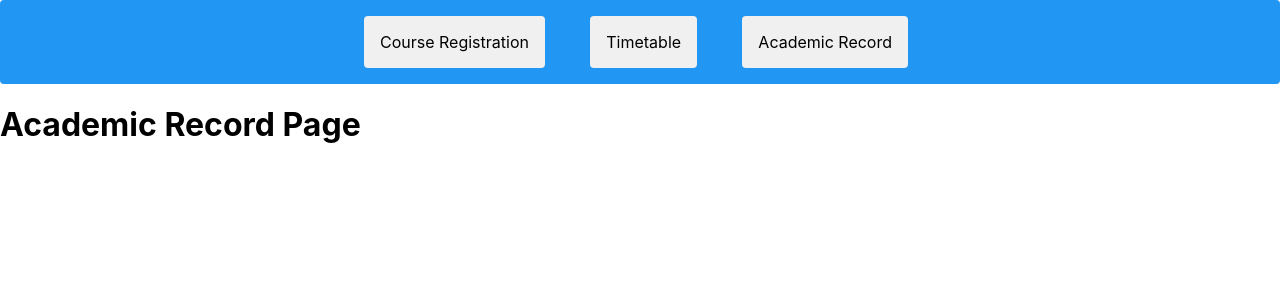
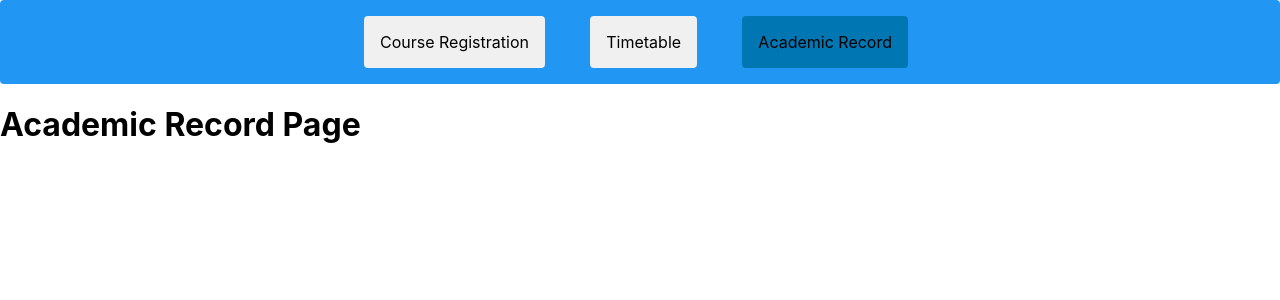
Before and after one commit to ZAGORE7/StudentPortal, a React (Create React App) app: page /student/academic-record in a window 1280 px wide. Shown: the top 300 px of the page. Built offline with nearby package versions, Linux system fonts and the light colour scheme.

Commit message:
CourseTrackingandtabhighlight

```diff
--- a/src/App.js
+++ b/src/App.js
@@ -1,14 +1,19 @@
-import React from "react";
-import ReactDOM from "react-dom/client";
+import "./App.css";
+import {
+  BrowserRouter as Router,
+  Route,
+  Routes,
+  RouterProvider,
+} from "react-router-dom";
+import { CourseProvider } from "./components/CourseContext";
 import router from "./Routes/Mainroutes";
-import { createBrowserRouter, RouterProvider } from "react-router-dom";
 
-// ==============================|| APP - THEME, ROUTER, LOCAL  ||============================== //
-
-const App = () => (
-  <React.StrictMode>
-    <RouterProvider router={router} />
-  </React.StrictMode>
-);
+function App() {
+  return (
+    <CourseProvider>
+      <RouterProvider router={router} />
+    </CourseProvider>
+  );
+}
 
 export default App;
--- a/src/Routes/Mainroutes.js
+++ b/src/Routes/Mainroutes.js
@@ -6,6 +6,7 @@ import { createBrowserRouter, RouterProvider } from "react-router-dom";
 import TimetablePage from "../pages/TimeTablePage";
 import CourseRegistrationPage from "../pages/CourseRegistrationPage";
 import AcademicRecordPage from "../pages/AcademicRecordPage";
+import { BrowserRouter as Router, Route, Routes } from "react-router-dom";
 // ==============================|| MAIN ROUTING ||============================== //
 
 const router = createBrowserRouter([
--- /dev/null
+++ b/src/components/CourseContext.js
@@ -0,0 +1,15 @@
+import { createContext, useState } from "react";
+
+const CourseContext = createContext();
+
+export const CourseProvider = ({ children }) => {
+  const [selectedCourses, setSelectedCourses] = useState([]);
+
+  return (
+    <CourseContext.Provider value={{ selectedCourses, setSelectedCourses }}>
+      {children}
+    </CourseContext.Provider>
+  );
+};
+
+export default CourseContext;
--- a/src/components/Navbar.js
+++ b/src/components/Navbar.js
@@ -1,10 +1,11 @@
 import React from "react";
-import { useNavigate } from "react-router-dom";
-import { Container, Tab, Tabs } from "@mui/material";
+import { useNavigate, useLocation } from "react-router-dom";
+import { Container } from "@mui/material";
 import NavTabs from "./Tabs";
 
 const Navbar = () => {
   const navigate = useNavigate();
+  const location = useLocation();
 
   const handleTabClick = (to) => {
     navigate(to);
@@ -13,7 +14,7 @@ const Navbar = () => {
   return (
     <div style={styles.navbarContainer}>
       <Container maxWidth="sm">
-        <NavTabs />
+        <NavTabs currentLocation={location.pathname} />
       </Container>
     </div>
   );
--- a/src/components/Tabs.js
+++ b/src/components/Tabs.js
@@ -2,20 +2,20 @@ import * as React from "react";
 import Box from "@mui/material/Box";
 import { Link } from "react-router-dom";
 
-export default function NavTabs() {
-  const linkStyles = {
+const NavTabs = ({ currentLocation }) => {
+  const linkStyles = (to) => ({
     textDecoration: "none",
     color: "inherit",
     transition: "background-color 0.3s",
     padding: "16px",
-    backgroundColor: "#f0f0f0",
+    backgroundColor: to === currentLocation ? "#0077b3" : "#f0f0f0",
     borderRadius: "4px",
     marginRight: "8px",
     cursor: "pointer",
     "&:hover": {
       backgroundColor: "#e0e0e0",
     },
-  };
+  });
 
   return (
     <Box sx={{ width: "100%" }}>
@@ -25,16 +25,24 @@ export default function NavTabs() {
           justifyContent: "space-between",
         }}
       >
-        <Link to="/student/course-registration" style={linkStyles}>
+        <Link
+          to="/student/course-registration"
+          style={linkStyles("/student/course-registration")}
+        >
           Course Registration
         </Link>
-        <Link to="/student/timetable" style={linkStyles}>
+        <Link to="/student/timetable" style={linkStyles("/student/timetable")}>
           Timetable
         </Link>
-        <Link to="/student/academic-record" style={linkStyles}>
+        <Link
+          to="/student/academic-record"
+          style={linkStyles("/student/academic-record")}
+        >
           Academic Record
         </Link>
       </Box>
     </Box>
   );
-}
+};
+
+export default NavTabs;
--- a/src/pages/CourseRegistrationPage.js
+++ b/src/pages/CourseRegistrationPage.js
@@ -1,4 +1,5 @@
-import React, { useState } from "react";
+import React, { useState, useContext } from "react";
+import CourseContext from "../components/CourseContext";
 import {
   Container,
   Grid,
@@ -103,12 +104,13 @@ const mockCourses = [
 ];
 
 function CourseRegistrationPage() {
-  const [selectedCourses, setSelectedCourses] = useState([]);
+  const { selectedCourses, setSelectedCourses } = useContext(CourseContext);
   const [warningMessage, setWarningMessage] = useState("");
   const [dialogOpen, setDialogOpen] = useState(false);
   const [clashingCourse, setClashingCourse] = useState(null);
   const [courseExistsDialogOpen, setCourseExistsDialogOpen] = useState(false);
   const [maxCoursesDialogOpen, setMaxCoursesDialogOpen] = useState(false);
+
   const handleCloseDialog = () => {
     setDialogOpen(false);
     setClashingCourse(null);
```
Also changed, not shown: 1 other file (tests, documents, lock files or other folders).
